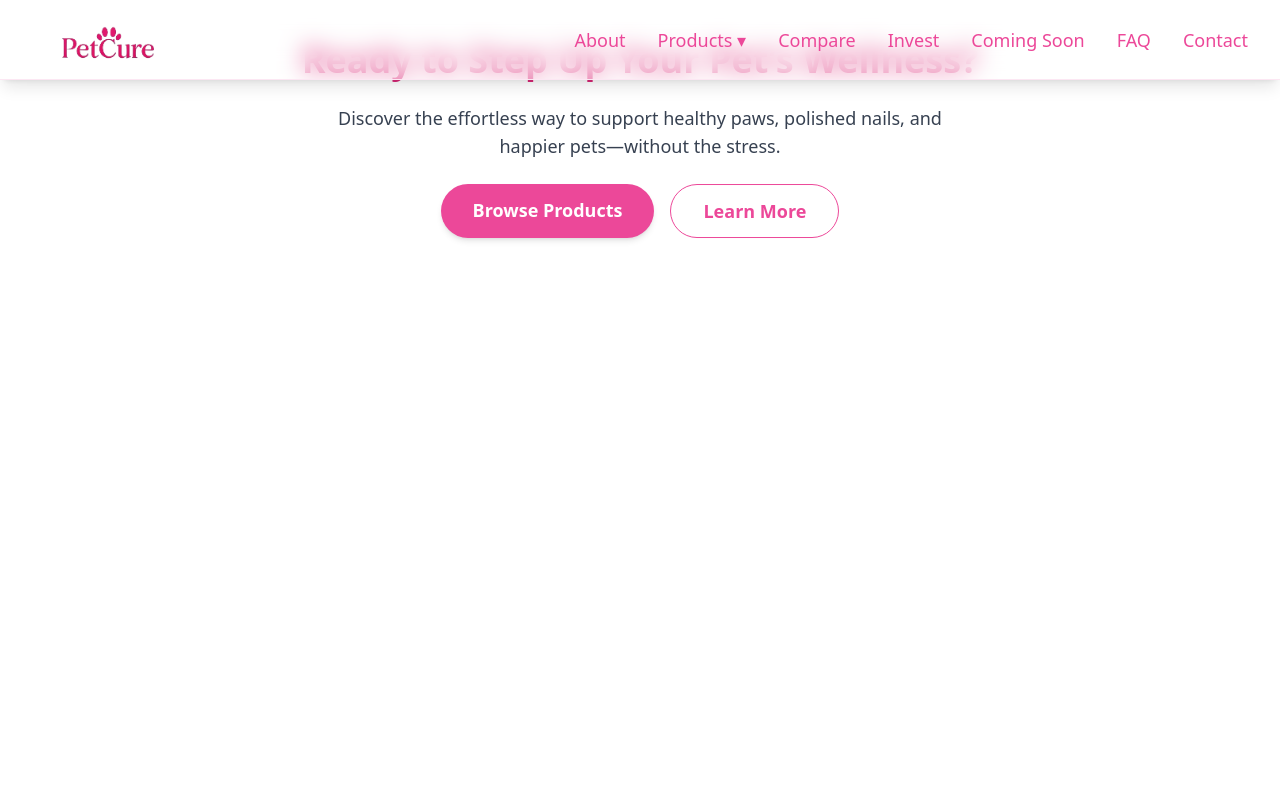
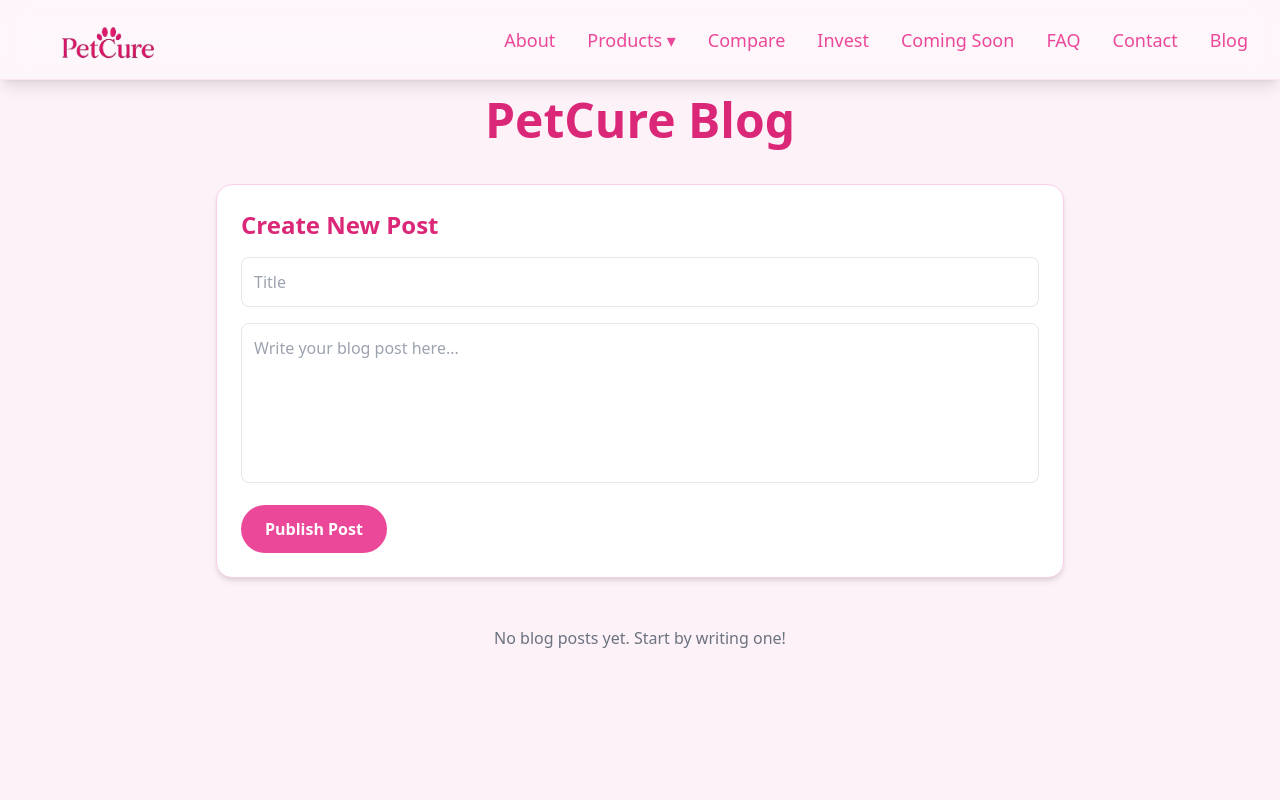
Before and after one commit to t-vanderwolk/PetCure, a React (Create React App) app: page /blog in a window 1280 px wide. Shown: the top 800 px of the page. Built offline with nearby package versions, Linux system fonts and the light colour scheme.

Commit message:
Blog.js full CRUD operations

```diff
--- a/src/App.js
+++ b/src/App.js
@@ -15,6 +15,7 @@ import Facts from './pages/Facts';
 import Compare from './pages/Compare';
 import CallToAction from './components/CallToAction';
 import Invest from './pages/Invest';
+import Blog from './pages/Blog';
 
 function AppContent() {
   const location = useLocation();
@@ -37,6 +38,7 @@ function AppContent() {
         <Route path="/pedisteps" element={<PediSteps />} />
         <Route path="/pediwalk" element={<PediWalk />} />
         <Route path="/facts" element={<Facts />} />
+        <Route path='/blog' element={<Blog />} />
 </Routes>
 <CallToAction />
     </>
--- a/src/components/Navbar.js
+++ b/src/components/Navbar.js
@@ -47,6 +47,8 @@ function Navbar() {
         <Link to="/coming-soon" className="hover:text-pink-600 transition">Coming Soon</Link>
         <Link to="/facts" className="hover:text-pink-600 transition">FAQ</Link>
         <Link to="/contact" className="hover:text-pink-600 transition">Contact</Link>
+        <Link to="/blog" className="hover:text-pink-600 transition">Blog</Link>
+
       </div>
 
       {/* Mobile Hamburger */}
@@ -79,6 +81,8 @@ function Navbar() {
             <Link to="/coming-soon" className="px-6 py-4 text-lg hover:bg-pink-100 hover:text-pink-600 transition" onClick={() => setMenuOpen(false)}>Coming Soon</Link>
             <Link to="/facts" className="px-6 py-4 text-lg hover:bg-pink-100 hover:text-pink-600 transition" onClick={() => setMenuOpen(false)}>FAQ</Link>
             <Link to="/contact" className="px-6 py-4 text-lg hover:bg-pink-100 hover:text-pink-600 transition" onClick={() => setMenuOpen(false)}>Contact</Link>
+            <Link to="/blog" className="px-6 py-4 text-lg hover:bg-pink-100 hover:text-pink-600 transition" onClick={() => setMenuOpen(false)}>Contact</Link>
+
           </motion.div>
         )}
       </AnimatePresence>
--- /dev/null
+++ b/src/pages/Blog.js
@@ -0,0 +1,130 @@
+// src/pages/Blog.js
+import React, { useState } from 'react';
+import { motion } from 'framer-motion';
+
+function Blog() {
+  const [posts, setPosts] = useState([]);
+  const [title, setTitle] = useState('');
+  const [content, setContent] = useState('');
+  const [editingPostId, setEditingPostId] = useState(null);
+
+  // Handle Create or Update
+  const handleSubmit = (e) => {
+    e.preventDefault();
+    if (editingPostId !== null) {
+      // Update post
+      setPosts(posts.map(post =>
+        post.id === editingPostId ? { ...post, title, content } : post
+      ));
+      setEditingPostId(null);
+    } else {
+      // Create new post
+      const newPost = {
+        id: Date.now(),
+        title,
+        content,
+        createdAt: new Date().toLocaleString(),
+      };
+      setPosts([newPost, ...posts]);
+    }
+    setTitle('');
+    setContent('');
+  };
+
+  // Handle Delete
+  const handleDelete = (id) => {
+    setPosts(posts.filter(post => post.id !== id));
+  };
+
+  // Handle Edit
+  const handleEdit = (post) => {
+    setTitle(post.title);
+    setContent(post.content);
+    setEditingPostId(post.id);
+  };
+
+  return (
+    <section className="bg-pink-50 pt-24 pb-20 min-h-screen overflow-x-hidden">
+      <div className="max-w-4xl mx-auto px-6">
+
+        {/* Blog Heading */}
+        <motion.h1
+          initial={{ opacity: 0, y: 40 }}
+          animate={{ opacity: 1, y: 0 }}
+          transition={{ duration: 1 }}
+          className="text-5xl font-bold text-pink-600 mb-10 text-center"
+        >
+          PetCure Blog
+        </motion.h1>
+
+        {/* Blog Form */}
+        <form onSubmit={handleSubmit} className="bg-white p-6 rounded-2xl shadow-md border border-pink-200 mb-12">
+          <h2 className="text-2xl font-semibold text-pink-600 mb-4">
+            {editingPostId ? 'Edit Post' : 'Create New Post'}
+          </h2>
+          <input
+            type="text"
+            placeholder="Title"
+            value={title}
+            onChange={(e) => setTitle(e.target.value)}
+            className="w-full p-3 mb-4 border rounded-lg focus:outline-none focus:ring-2 focus:ring-pink-400"
+            required
+          />
+          <textarea
+            placeholder="Write your blog post here..."
+            value={content}
+            onChange={(e) => setContent(e.target.value)}
+            className="w-full p-3 mb-4 border rounded-lg focus:outline-none focus:ring-2 focus:ring-pink-400 h-40 resize-none"
+            required
+          />
+          <button
+            type="submit"
+            className="bg-pink-500 hover:bg-pink-600 text-white font-bold py-3 px-6 rounded-full transition"
+          >
+            {editingPostId ? 'Update Post' : 'Publish Post'}
+          </button>
+        </form>
+
+        {/* Blog Posts */}
+        <div className="space-y-8">
+          {posts.length === 0 ? (
+            <p className="text-center text-gray-500">No blog posts yet. Start by writing one!</p>
+          ) : (
+            posts.map(post => (
+              <motion.div
+                key={post.id}
+                initial={{ opacity: 0, y: 20 }}
+                animate={{ opacity: 1, y: 0 }}
+                transition={{ duration: 0.5 }}
+                className="bg-white p-6 rounded-2xl shadow-md border border-pink-200"
+              >
+                <h3 className="text-2xl font-bold text-pink-600 mb-2">{post.title}</h3>
+                <p className="text-gray-700 mb-4">{post.content}</p>
+                <div className="flex justify-between items-center text-sm text-gray-500">
+                  <span>{post.createdAt}</span>
+                  <div className="flex space-x-4">
+                    <button
+                      onClick={() => handleEdit(post)}
+                      className="text-pink-500 hover:text-pink-700 font-semibold"
+                    >
+                      Edit
+                    </button>
+                    <button
+                      onClick={() => handleDelete(post.id)}
+                      className="text-red-400 hover:text-red-600 font-semibold"
+                    >
+                      Delete
+                    </button>
+                  </div>
+                </div>
+              </motion.div>
+            ))
+          )}
+        </div>
+
+      </div>
+    </section>
+  );
+}
+
+export default Blog;
```
